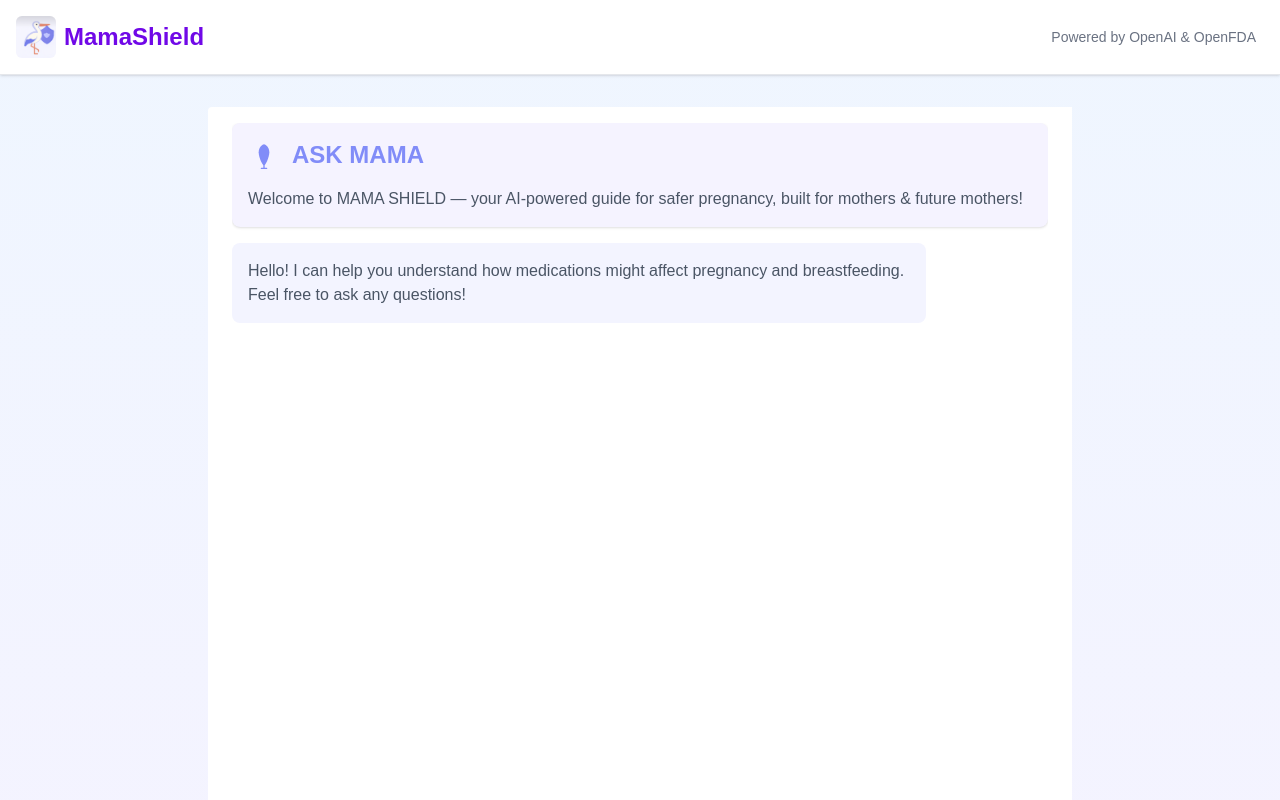
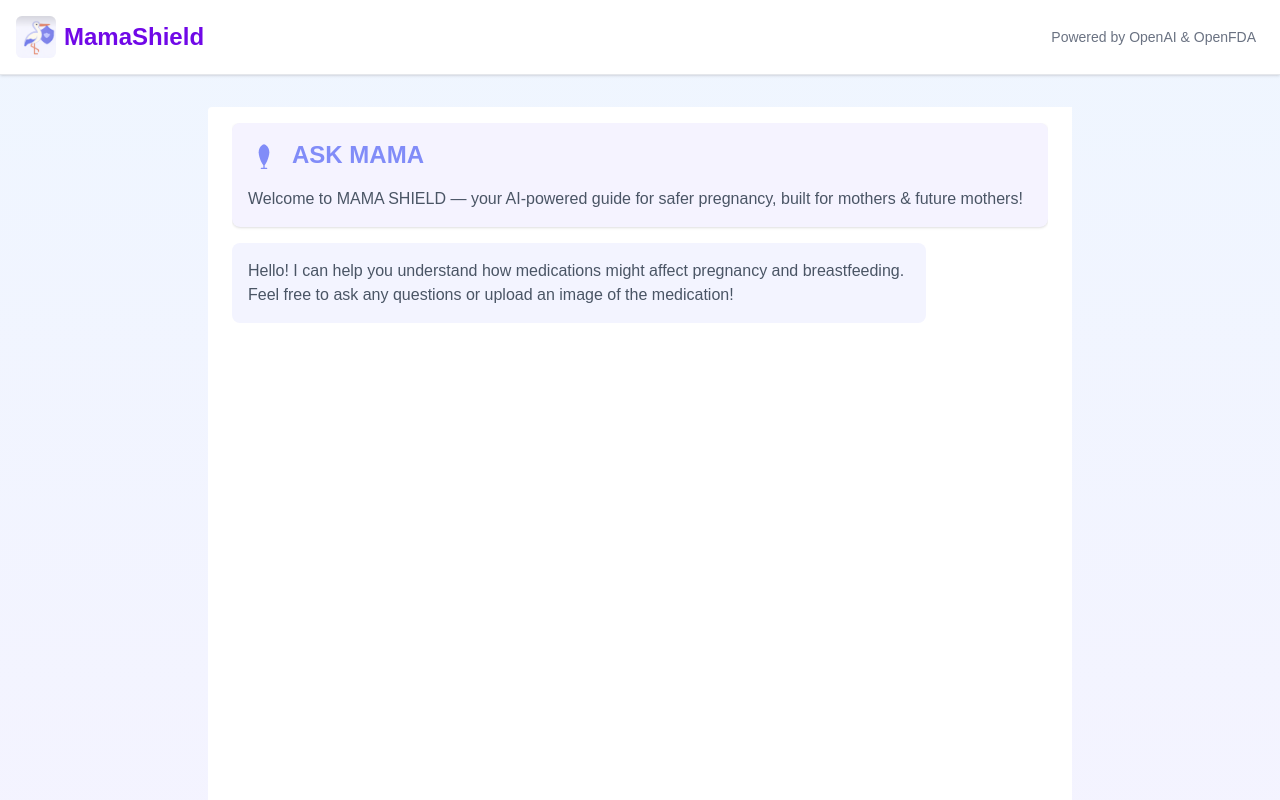
Before and after one commit to dgzct11/vandy-unhackathon-2025, a Next.js app in the folder pregnancy-guide/: page / in a window 1280 px wide. Shown: the top 800 px of the page. Built offline with nearby package versions, Linux system fonts and the light colour scheme.

Commit message:
upaded message

```diff
--- a/pregnancy-guide/src/app/page.tsx
+++ b/pregnancy-guide/src/app/page.tsx
@@ -20,7 +20,7 @@ export default function Home() {
         id: "welcome",
         role: "assistant",
         content:
-          "Hello! I can help you understand how medications might affect pregnancy and breastfeeding. Feel free to ask any questions!",
+          "Hello! I can help you understand how medications might affect pregnancy and breastfeeding. Feel free to ask any questions or upload an image of the medication!",
       },
     ],
   });
```
